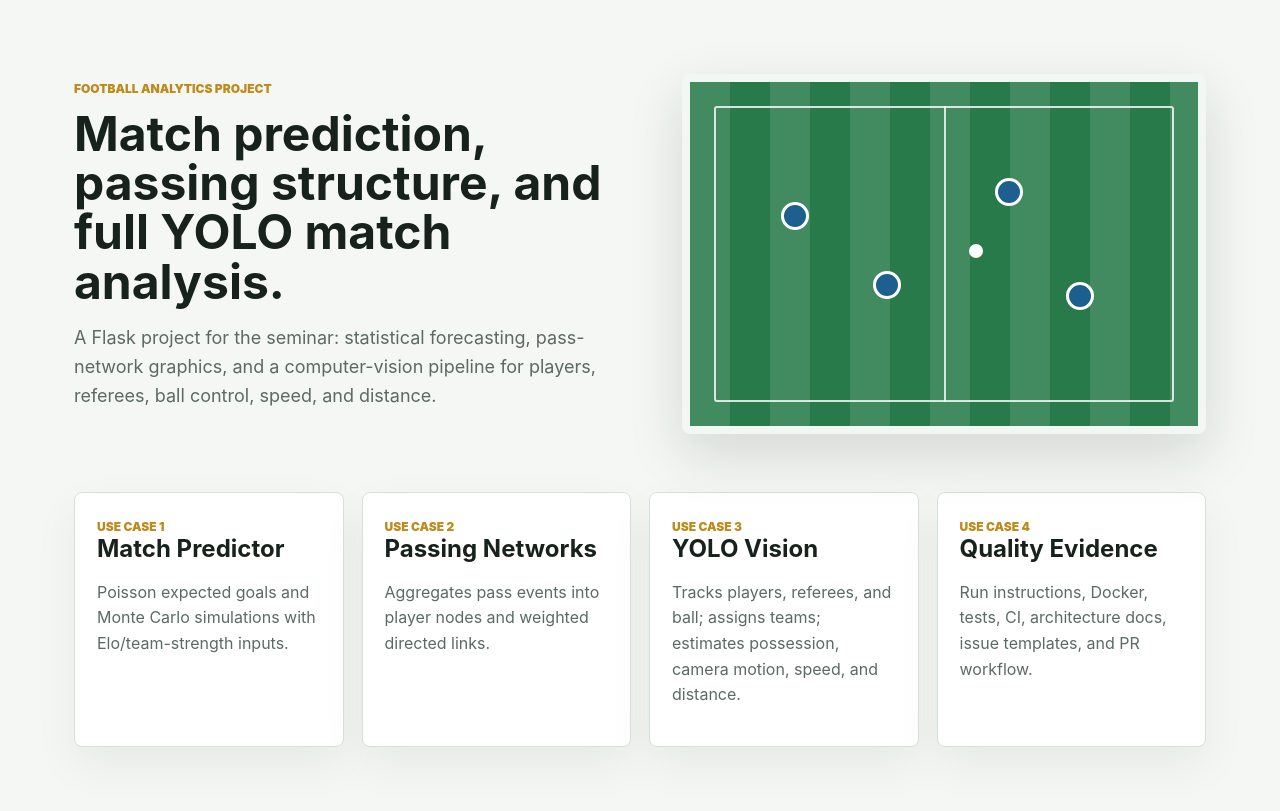
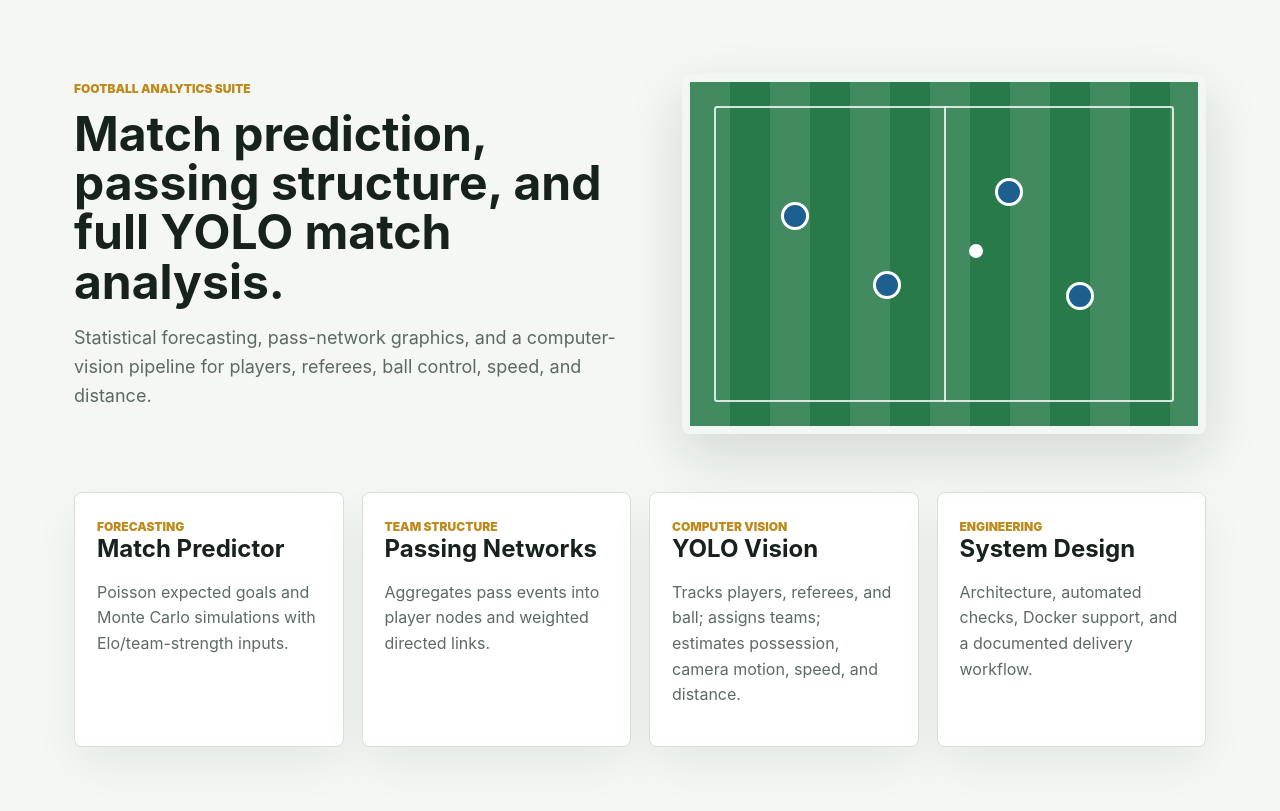
Before and after one commit to AssylkhanBalmukhanov/SportStatsProject, a Flask app: page / in a window 1280 px wide. Shown: the part 64-875 px from the top of the page. Run offline with Flask 3, Linux system fonts and the light colour scheme.

Commit message:
Polish website copy

```diff
--- a/sportstats/services/yolo.py
+++ b/sportstats/services/yolo.py
@@ -26,14 +26,14 @@ def analyze_video(
     if resolved_model is None:
         return FootballAnalysisResult(
             status="unavailable",
-            message="Add trained weights at models/best.pt or set YOLO_MODEL_PATH. Set ALLOW_PRETRAINED_YOLO=1 only for a COCO baseline demo.",
+            message="The football vision model is not available on this server.",
         )
 
     missing = _missing_optional_dependencies()
     if missing:
         return FootballAnalysisResult(
             status="unavailable",
-            message=f"Install the vision dependencies first: {', '.join(missing)}.",
+            message=f"The computer-vision runtime is missing: {', '.join(missing)}.",
         )
 
     try:
--- a/sportstats/web.py
+++ b/sportstats/web.py
@@ -61,7 +61,7 @@ def create_app(config_object: type[Config] = Config) -> Flask:
                 render_template(
                     "passing_network.html",
                     network=build_demo_network(),
-                    error="Use a JSON array with passer, receiver, start_x, start_y, end_x and end_y fields.",
+                    error="Pass events need passer, receiver, start_x, start_y, end_x and end_y fields.",
                 ),
                 400,
             )
@@ -102,6 +102,10 @@ def create_app(config_object: type[Config] = Config) -> Flask:
     @app.get("/healthz")
     def healthz():
         return jsonify({"status": "ok", "service": "sportstats"})
+
+    @app.get("/favicon.ico")
+    def favicon():
+        return app.send_static_file("favicon.svg")
 
     @app.errorhandler(413)
     def file_too_large(_error):
--- a/templates/base.html
+++ b/templates/base.html
@@ -3,7 +3,9 @@
   <head>
     <meta charset="utf-8">
     <meta name="viewport" content="width=device-width, initial-scale=1">
+    <meta name="description" content="Football analytics dashboard for match prediction, passing networks, and YOLO video analysis.">
     <title>{% block title %}SportStats{% endblock %}</title>
+    <link rel="icon" href="{{ url_for('static', filename='favicon.svg') }}" type="image/svg+xml">
     <link rel="stylesheet" href="{{ url_for('static', filename='css/app.css') }}">
   </head>
   <body>
--- a/templates/index.html
+++ b/templates/index.html
@@ -3,10 +3,10 @@
 {% block content %}
 <section class="hero">
   <div>
-    <p class="eyebrow">Football analytics project</p>
+    <p class="eyebrow">Football analytics suite</p>
     <h1>Match prediction, passing structure, and full YOLO match analysis.</h1>
     <p class="lead">
-      A Flask project for the seminar: statistical forecasting, pass-network graphics, and a computer-vision pipeline for players, referees, ball control, speed, and distance.
+      Statistical forecasting, pass-network graphics, and a computer-vision pipeline for players, referees, ball control, speed, and distance.
     </p>
   </div>
   <div class="pitch-preview" aria-label="Football pitch analytics preview">
@@ -20,24 +20,24 @@
 
 <section class="feature-grid" aria-label="Project features">
   <a class="feature-card" href="{{ url_for('predictor') }}">
-    <span class="feature-kicker">Use case 1</span>
+    <span class="feature-kicker">Forecasting</span>
     <h2>Match Predictor</h2>
     <p>Poisson expected goals and Monte Carlo simulations with Elo/team-strength inputs.</p>
   </a>
   <a class="feature-card" href="{{ url_for('passing_network') }}">
-    <span class="feature-kicker">Use case 2</span>
+    <span class="feature-kicker">Team structure</span>
     <h2>Passing Networks</h2>
     <p>Aggregates pass events into player nodes and weighted directed links.</p>
   </a>
   <a class="feature-card" href="{{ url_for('vision') }}">
-    <span class="feature-kicker">Use case 3</span>
+    <span class="feature-kicker">Computer vision</span>
     <h2>YOLO Vision</h2>
     <p>Tracks players, referees, and ball; assigns teams; estimates possession, camera motion, speed, and distance.</p>
   </a>
   <a class="feature-card" href="{{ url_for('architecture') }}">
-    <span class="feature-kicker">Use case 4</span>
-    <h2>Quality Evidence</h2>
-    <p>Run instructions, Docker, tests, CI, architecture docs, issue templates, and PR workflow.</p>
+    <span class="feature-kicker">Engineering</span>
+    <h2>System Design</h2>
+    <p>Architecture, automated checks, Docker support, and a documented delivery workflow.</p>
   </a>
 </section>
 {% endblock %}
--- a/templates/passing_network.html
+++ b/templates/passing_network.html
@@ -8,7 +8,7 @@
     {% if error %}<p class="alert">{{ error }}</p>{% endif %}
     <form class="panel" method="post" action="{{ url_for('passing_network_submit') }}">
       <label>
-        Pass events JSON
+        Pass event data
         <textarea name="passes" rows="12" spellcheck="false">[
   {"passer":"GK","receiver":"LCB","start_x":8,"start_y":50,"end_x":24,"end_y":28},
   {"passer":"LCB","receiver":"DM","start_x":24,"start_y":28,"end_x":42,"end_y":50},
@@ -16,7 +16,7 @@
   {"passer":"AM","receiver":"ST","start_x":64,"start_y":50,"end_x":84,"end_y":50}
 ]</textarea>
       </label>
-      <button class="primary-action" type="submit">Build network</button>
+      <button class="primary-action" type="submit">Build passing network</button>
     </form>
   </div>
 
--- a/templates/predictor.html
+++ b/templates/predictor.html
@@ -32,7 +32,7 @@
         {% endfor %}
       </ol>
     {% else %}
-      <p class="empty-state">Submit the form to generate a Monte Carlo forecast.</p>
+      <p class="empty-state">Adjust the team ratings and run the forecast to compare win probabilities and likely scorelines.</p>
     {% endif %}
   </aside>
 </section>
--- a/templates/vision.html
+++ b/templates/vision.html
@@ -34,7 +34,7 @@
         </ul>
       {% endif %}
     {% else %}
-      <p class="empty-state">Upload a short football clip after placing trained weights at models/best.pt.</p>
+      <p class="empty-state">Upload a football clip to generate tracking, possession, speed, and distance overlays.</p>
     {% endif %}
   </aside>
 </section>
```
Also changed, not shown: static/favicon.svg (added).
